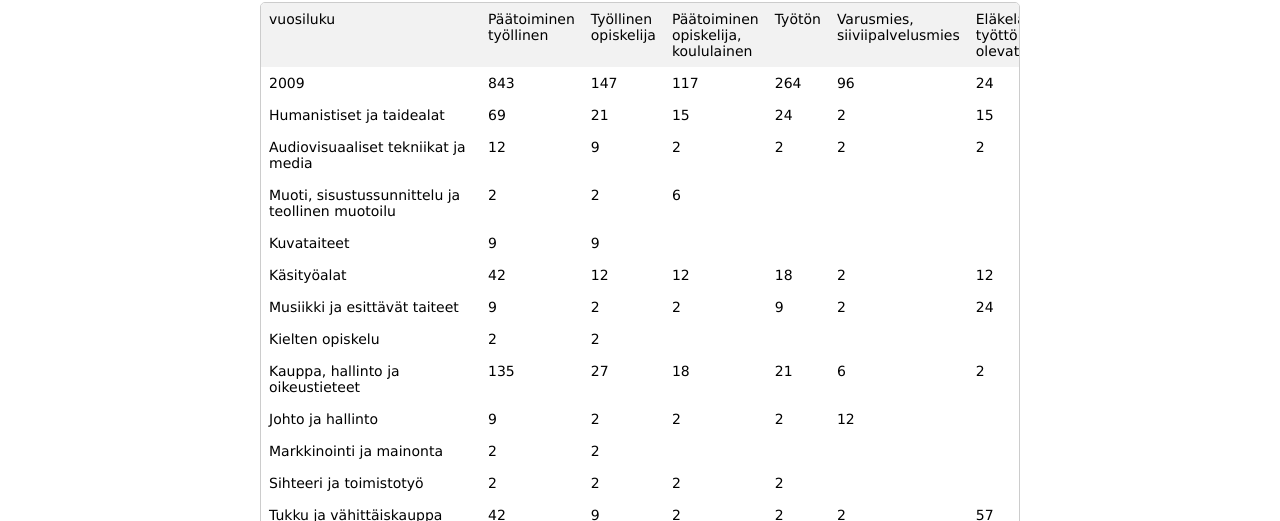
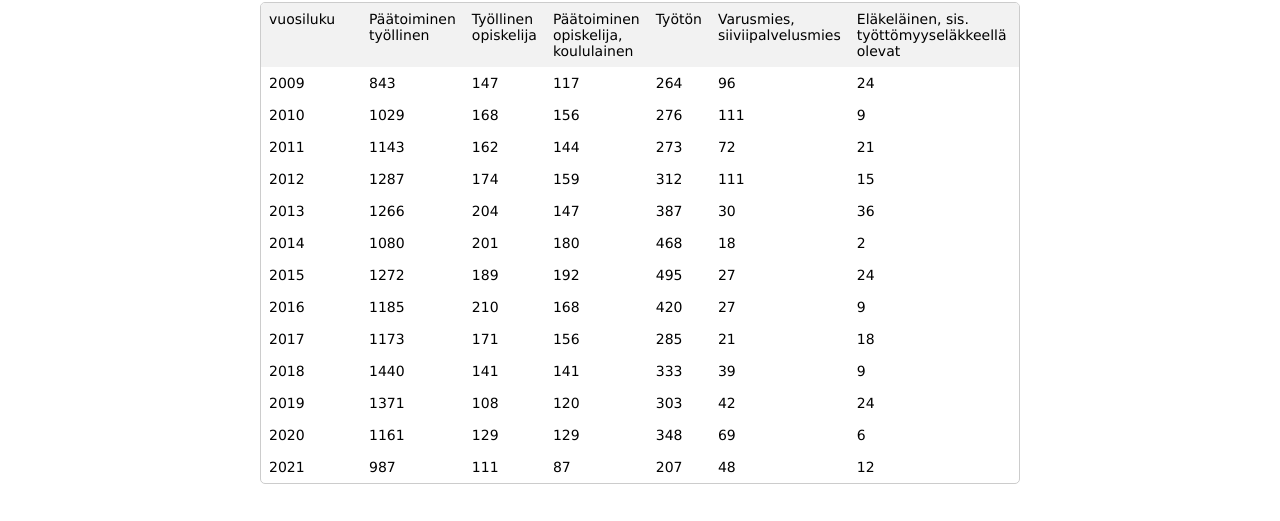
Before and after one commit to Hakkerikakkeri/Salpauslista, a Vue app in the folder salpauslista/: page / in a window 1280 px wide. Shown: the part 279-800 px from the top of the page. Built offline with nearby package versions, Linux system fonts and the light colour scheme.

Commit message:
Yearlist
Made yearlist work properly

```diff
--- a/salpauslista/src/components/TheWelcome.vue
+++ b/salpauslista/src/components/TheWelcome.vue
@@ -8,12 +8,13 @@
         </div>
 
         <template v-for="(rowData, rowIndex) in jsonData['Kohde 1']" :key="rowIndex">
-          <div class="excel-row" v-if="rowIndex !== 0">
+          <div class="excel-row" v-if="rowData.vuosiluku">
             <div class="excel-cell" v-for="(value, key) in rowData" :key="key">
-              {{ value === '1-4' ? 2 : value }}
+              {{(value === '1-4' ? 2 : value) }}
             </div>
           </div>
-          <div v-if="openYears[rowIndex] && rowIndex !== 0" class="extra-data">
+          <div class="excel-row" v-else-if="rowData.ala">
+            <div class="excel-cell" v-for="(value, key) in rowData" :key="key" v-if="key === 'vuosiluku'">{{ value }}</div>
           </div>
         </template>
       </div>
```
